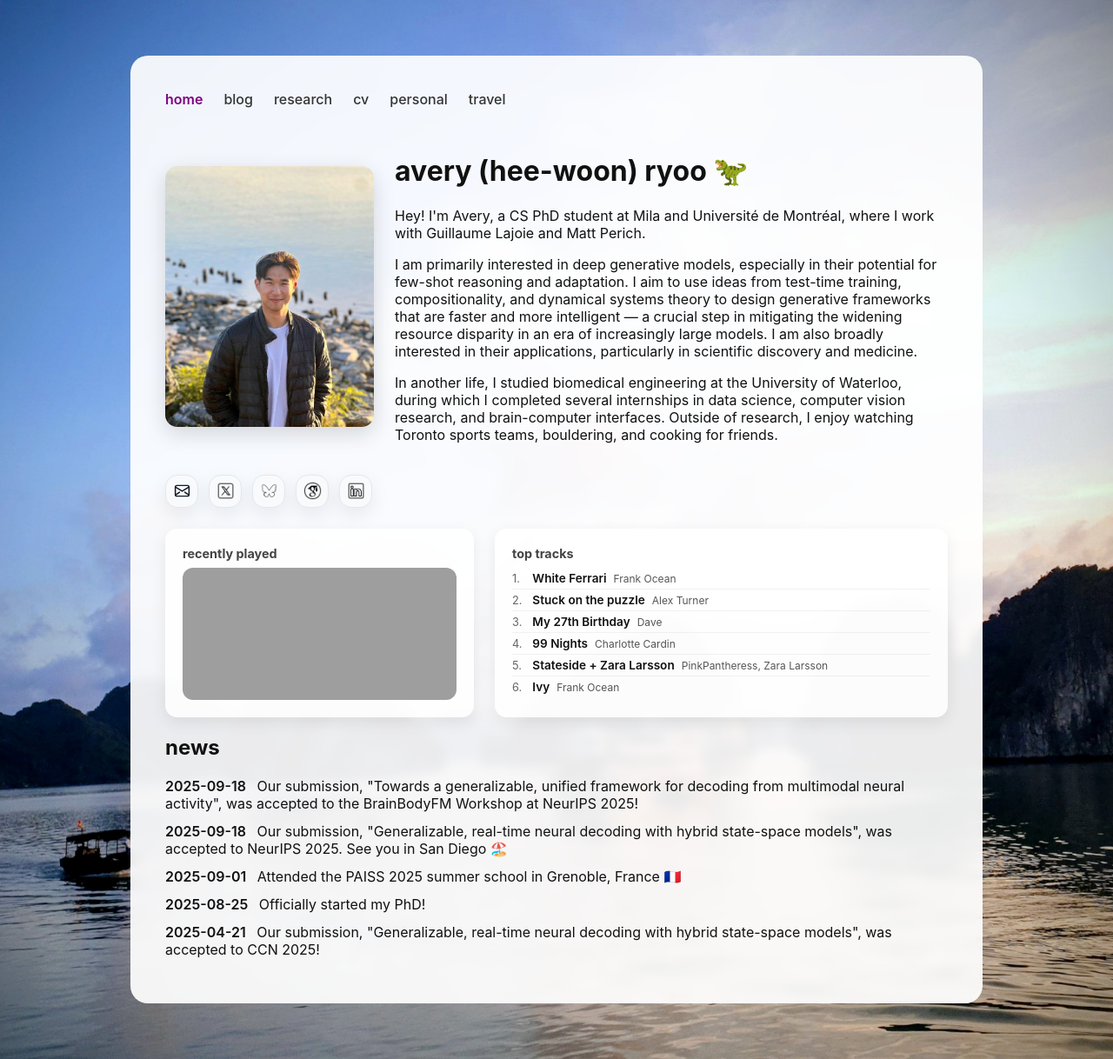
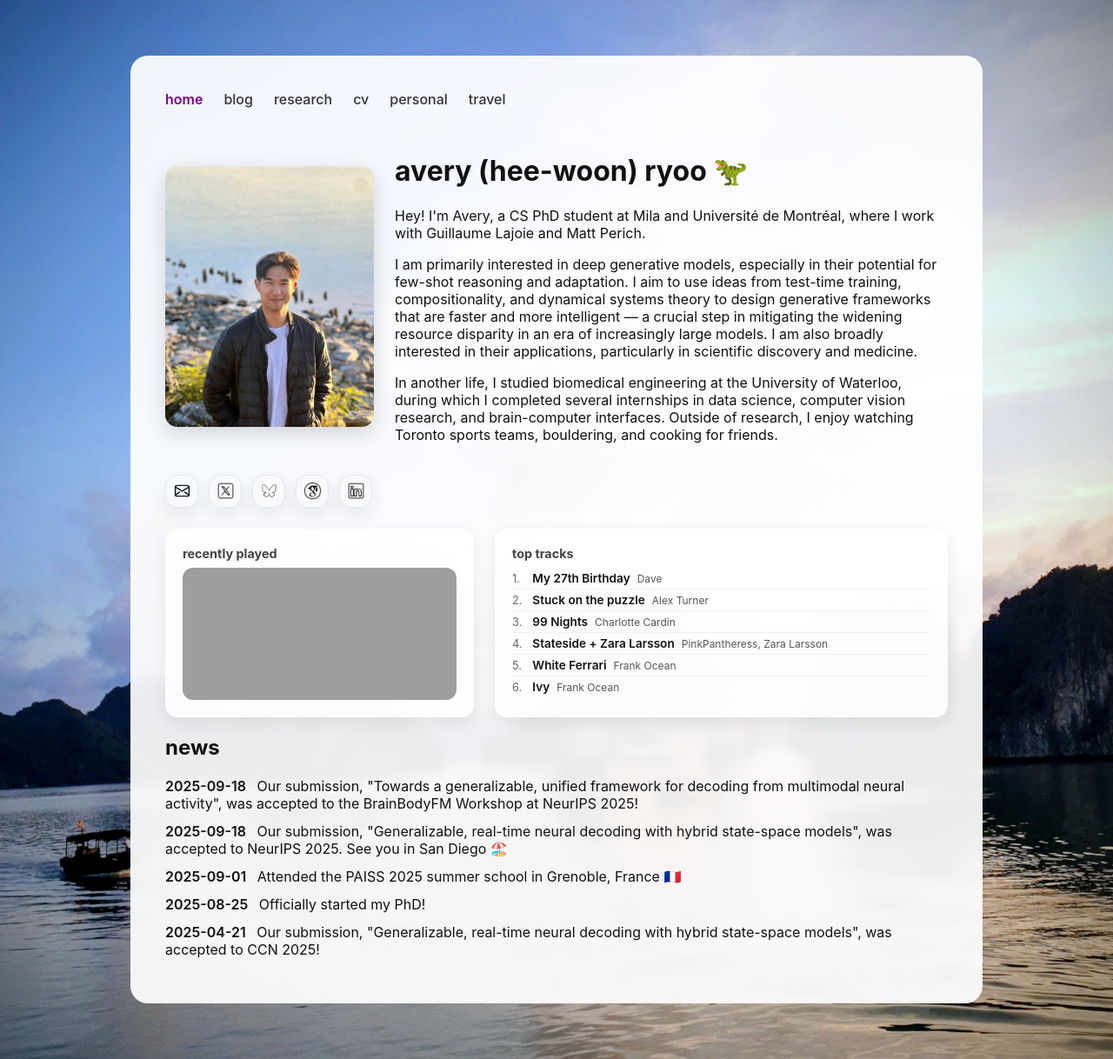
Before and after one commit to averyryoo/averyryoo.github.io, a Jekyll site: the page built from index.md, in a window 1280 px wide. Shown: the whole page at 87% size. Built offline with Jekyll 4.4.1, drawn with Linux system fonts in a browser that asks for light colours; part of the change alters nothing that is shown; grey boxes are pictures that could not be loaded.

```diff
--- a/_data/spotify.yml
+++ b/_data/spotify.yml
@@ -6,15 +6,12 @@ now_playing:
   track: My 27th Birthday
   url: https://open.spotify.com/track/7AXHZylhc2mgBKchDEJ1XL
 top_tracks:
-- artist: Frank Ocean
-  track: White Ferrari
-  url: https://open.spotify.com/track/2LMkwUfqC6S6s6qDVlEuzV
+- artist: Dave
+  track: My 27th Birthday
+  url: https://open.spotify.com/track/7AXHZylhc2mgBKchDEJ1XL
 - artist: Alex Turner
   track: Stuck on the puzzle
   url: https://open.spotify.com/track/3cUxncrTWSA9lhlQbuIwUY
-- artist: Dave
-  track: My 27th Birthday
-  url: https://open.spotify.com/track/7AXHZylhc2mgBKchDEJ1XL
 - artist: Charlotte Cardin
   track: 99 Nights
   url: https://open.spotify.com/track/7w3vaoMGxdzfkiN25jmDDE
@@ -22,6 +19,9 @@ top_tracks:
   track: Stateside + Zara Larsson
   url: https://open.spotify.com/track/1DwscornXpj8fmOmYVlqZt
 - artist: Frank Ocean
+  track: White Ferrari
+  url: https://open.spotify.com/track/2LMkwUfqC6S6s6qDVlEuzV
+- artist: Frank Ocean
   track: Ivy
   url: https://open.spotify.com/track/2ZWlPOoWh0626oTaHrnl2a
-updated_at: 2026-03-17 14:56 UTC
+updated_at: 2026-03-17 16:07 UTC
```
